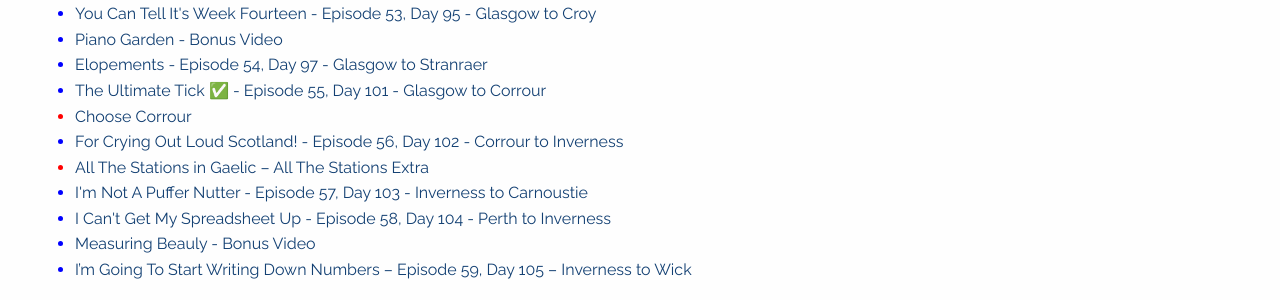
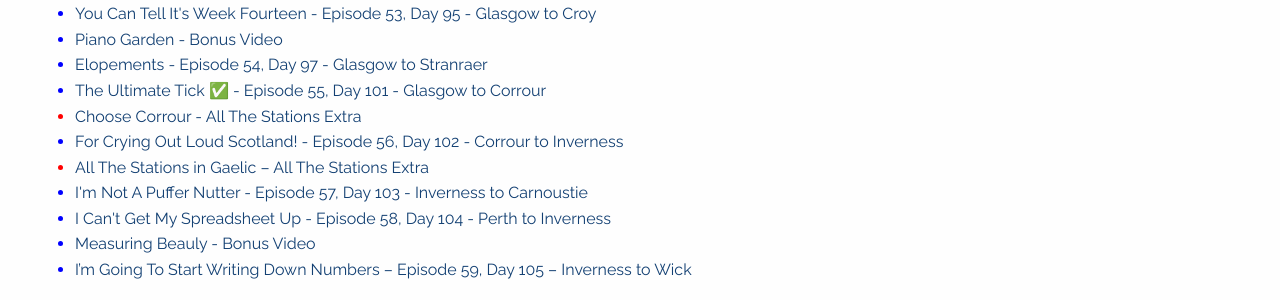
Before and after one commit to khawkins98/all-the-stations, a Jekyll site: the page built from videos.md, in a window 1280 px wide and 900 px high, scrolled down 3034 px. Shown: the part 286-586 px from the top of the window. Built offline with Jekyll 4.4.1, drawn with Linux system fonts in a browser that asks for light colours; nearby versions of some CDN libraries; comment, search, counter and statistics services are not loaded.

Commit message:
Update videos.md

```diff
--- a/videos.md
+++ b/videos.md
@@ -144,7 +144,7 @@
 <span class="li bl">{% include partial_youtube.html id="xyAekz2f7Pw" title="Piano Garden - Bonus Video" %}</span>
 <span class="li bl">{% include partial_youtube.html id="xcSkwG8Gy1w" title="Elopements - Episode 54, Day 97 - Glasgow to Stranraer" %}</span>
 <span class="li bl">{% include partial_youtube.html id="0sjQusDdevM" title="The Ultimate Tick ✅  - Episode 55, Day 101 - Glasgow to Corrour" %}</span>
-<span class="li rd">{% include partial_youtube.html id="ALd-ApLeIxQ" title="Choose Corrour" %}</span>
+<span class="li rd">{% include partial_youtube.html id="ALd-ApLeIxQ" title="Choose Corrour - All The Stations Extra" %}</span>
 <span class="li bl">{% include partial_youtube.html id="zVgT2oFqj5k" title="For Crying Out Loud Scotland! - Episode 56, Day 102 - Corrour to Inverness" %}</span>
 <span class="li rd">{% include partial_youtube.html id="BQJebyu9oo4" title="All The Stations in Gaelic – All The Stations Extra" %}</span>
 <span class="li bl">{% include partial_youtube.html id="sJmMa3UovW0" title="I'm Not A Puffer Nutter - Episode 57, Day 103 - Inverness to Carnoustie" %}</span>
```
